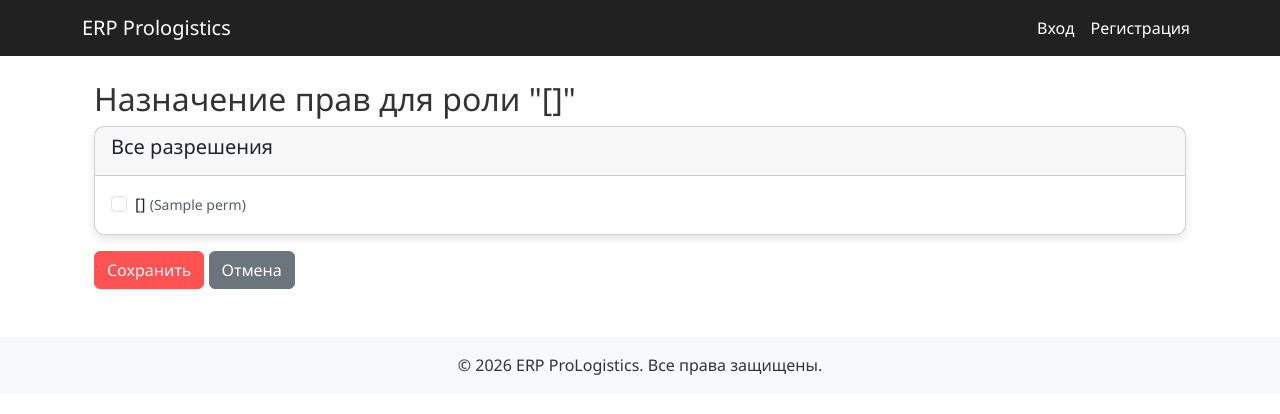
After one commit to SPARTAKROZHAEV-lab/erp_prologistics, a Python web app: template src/app/templates/hr/role_permissions.html in a window 1280 px wide. The commit adds this page. Shown: the top 414 px of the page. Run offline with Jinja, Linux system fonts and the light colour scheme; the template is opened without the code that fills it: most values are stand-ins (such as "Sample title", 1, 10 or a date in 2020).

Commit message:
Add role-based permissions management

```diff
--- a/src/app/models/permission.py
+++ b/src/app/models/permission.py
@@ -4,9 +4,8 @@ class Permission(db.Model):
     __tablename__ = 'permissions'
 
     id = db.Column(db.Integer, primary_key=True)
-    name = db.Column(db.String(80), unique=True, nullable=False)
-    codename = db.Column(db.String(80), unique=True, nullable=False)  # для проверок в коде
-    description = db.Column(db.String(200), nullable=True)
+    name = db.Column(db.String(100), nullable=False)
+    codename = db.Column(db.String(100), unique=True, nullable=False)
 
     def __repr__(self):
         return f'<Permission {self.name}>'
--- /dev/null
+++ b/src/app/templates/hr/role_permissions.html
@@ -0,0 +1,30 @@
+{% extends "base.html" %}
+
+{% block content %}
+<div class="container mt-4">
+    <h2>Назначение прав для роли "{{ role.name }}"</h2>
+    <form method="post">
+        <div class="card mb-3">
+            <div class="card-header">
+                <h5>Все разрешения</h5>
+            </div>
+            <div class="card-body">
+                <div class="row">
+                    {% for perm in all_perms %}
+                    <div class="col-md-4">
+                        <div class="form-check">
+                            <input class="form-check-input" type="checkbox" name="permissions" value="{{ perm.codename }}" id="perm{{ perm.id }}" {% if perm.codename in role_perms %}checked{% endif %}>
+                            <label class="form-check-label" for="perm{{ perm.id }}">
+                                {{ perm.name }} <small class="text-muted">({{ perm.codename }})</small>
+                            </label>
+                        </div>
+                    </div>
+                    {% endfor %}
+                </div>
+            </div>
+        </div>
+        <button type="submit" class="btn btn-primary">Сохранить</button>
+        <a href="{{ url_for('hr.roles_list') }}" class="btn btn-secondary">Отмена</a>
+    </form>
+</div>
+{% endblock %}
```
Also changed, not shown: src/app/decorators.py (+19 -0 lines), src/app/routes/hr.py (+21 -1 lines), src/app/templates/hr/roles_list.html (+4 -3 lines).
